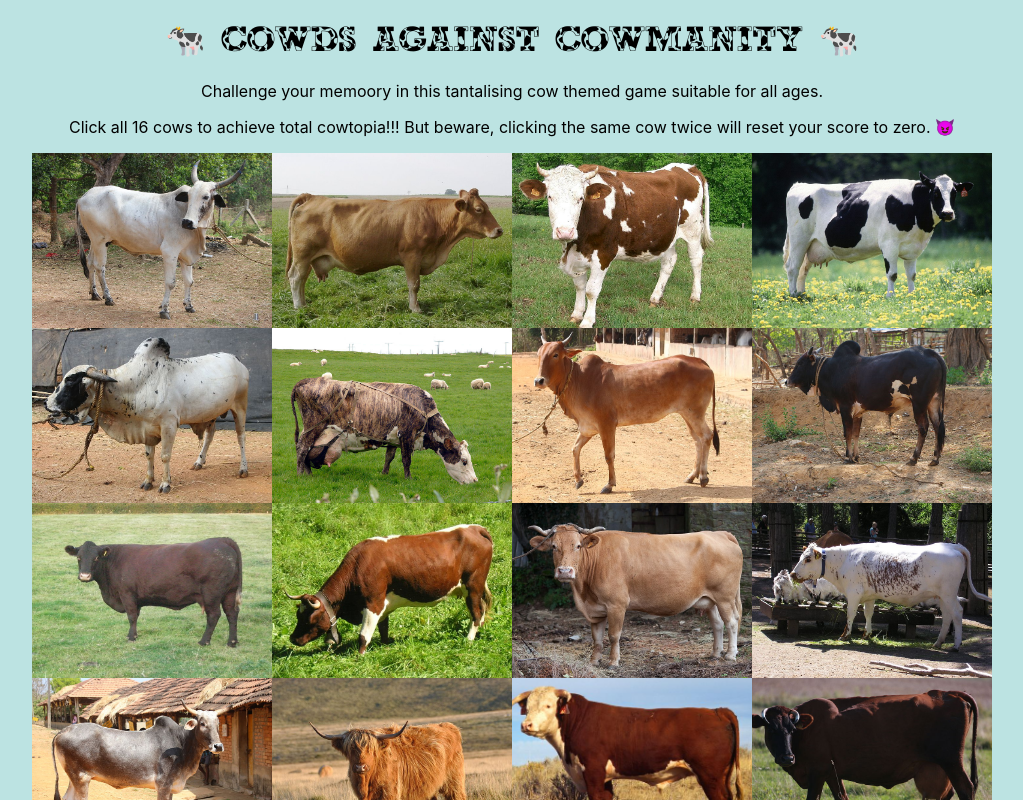
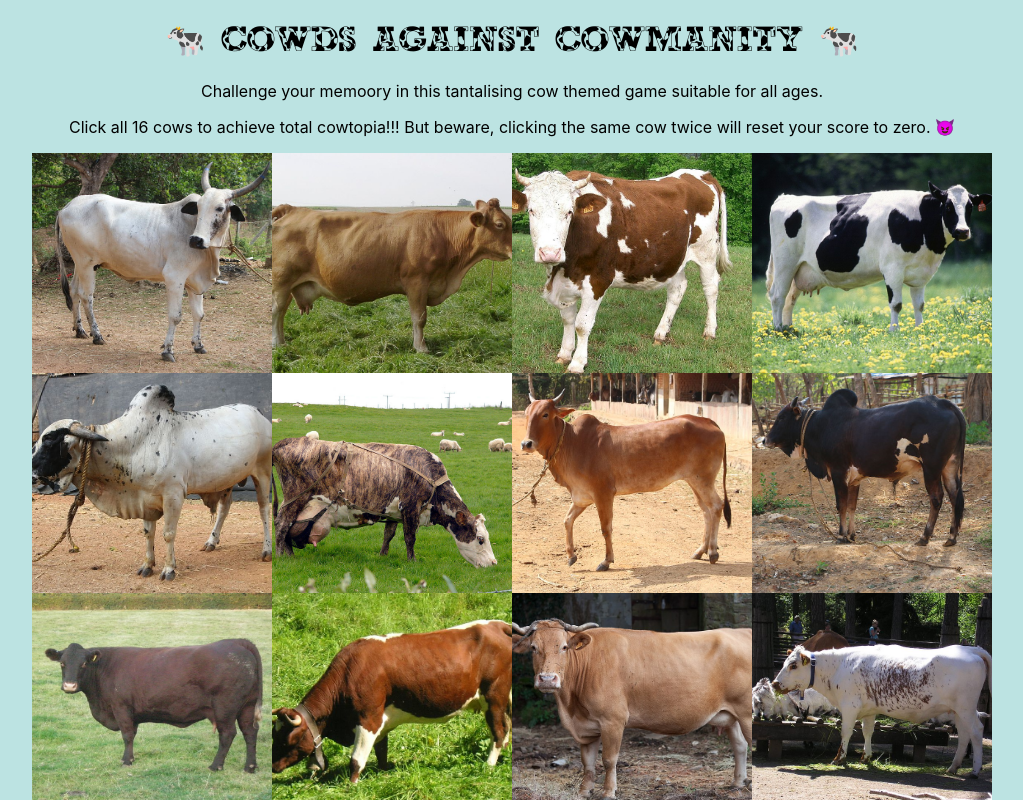
Before and after one commit to digidub/cards-against-cowmanity, a React (Create React App) app: page / in a window 1280 px wide. Shown: the top 800 px of the page, without its empty margins (128-1151 px from the left). Built offline with nearby package versions, Linux system fonts and the light colour scheme.

Commit message:
grid container height fix

```diff
--- a/src/assets/stylesheets/GridContainer.css
+++ b/src/assets/stylesheets/GridContainer.css
@@ -6,7 +6,7 @@
 }
 
 .grid-container {
-  height: 175px;
+  height: 220px;
 }
 
 .grid-container img {
```
